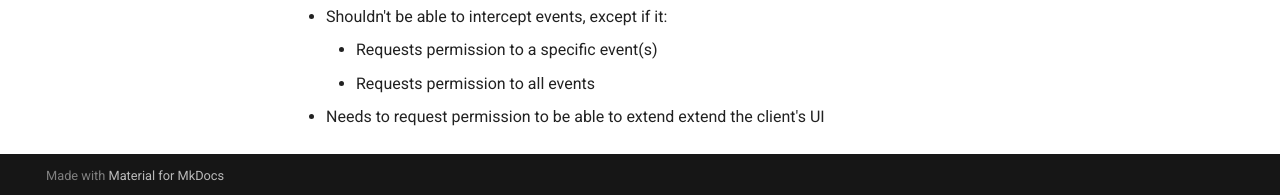
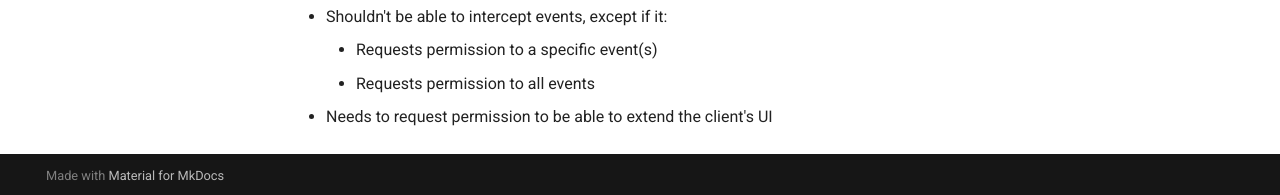
Before and after one commit to spacebarchat/docs, an MkDocs documentation site: the page built from docs/plugins.md, in a window 1280 px wide and 988 px high. Shown: the part 790-985 px from the top of the window. Built offline with MkDocs 1.6.1 and Material for MkDocs 9.7.7, drawn with Linux system fonts in a browser that asks for light colours; comment, search, counter and statistics services are not loaded.

Commit message:
Update plugins.md

```diff
--- a/docs/plugins.md
+++ b/docs/plugins.md
@@ -16,4 +16,4 @@
 - Shouldn't be able to intercept events, except if it:
     - Requests permission to a specific event(s)
     - Requests permission to all events
-- Needs to request permission to be able to extend extend the client's UI
+- Needs to request permission to be able to extend the client's UI
```
